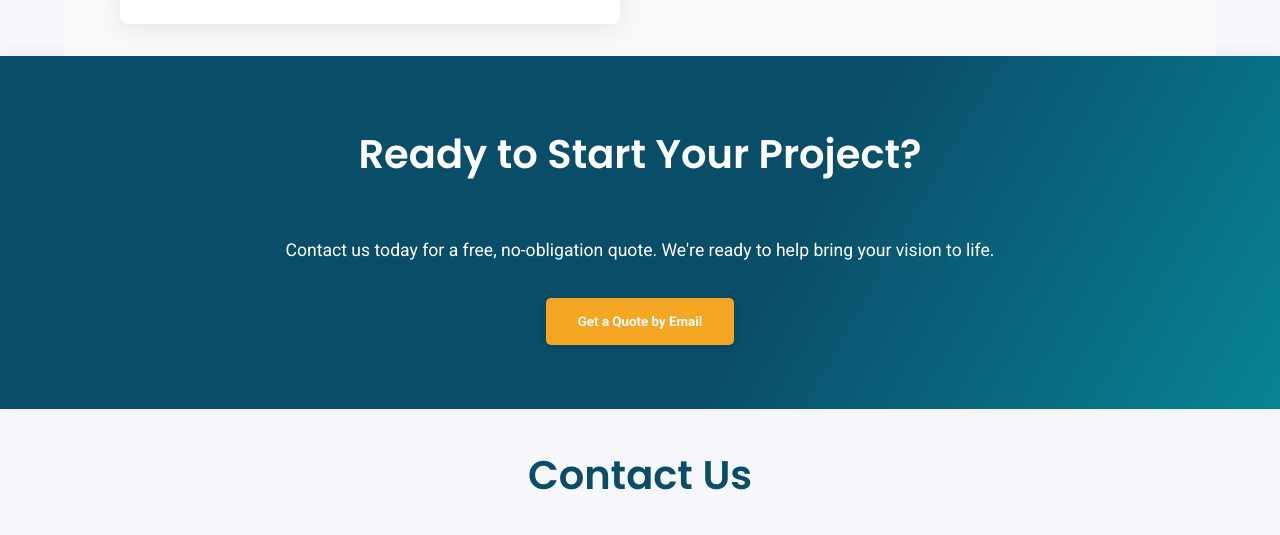
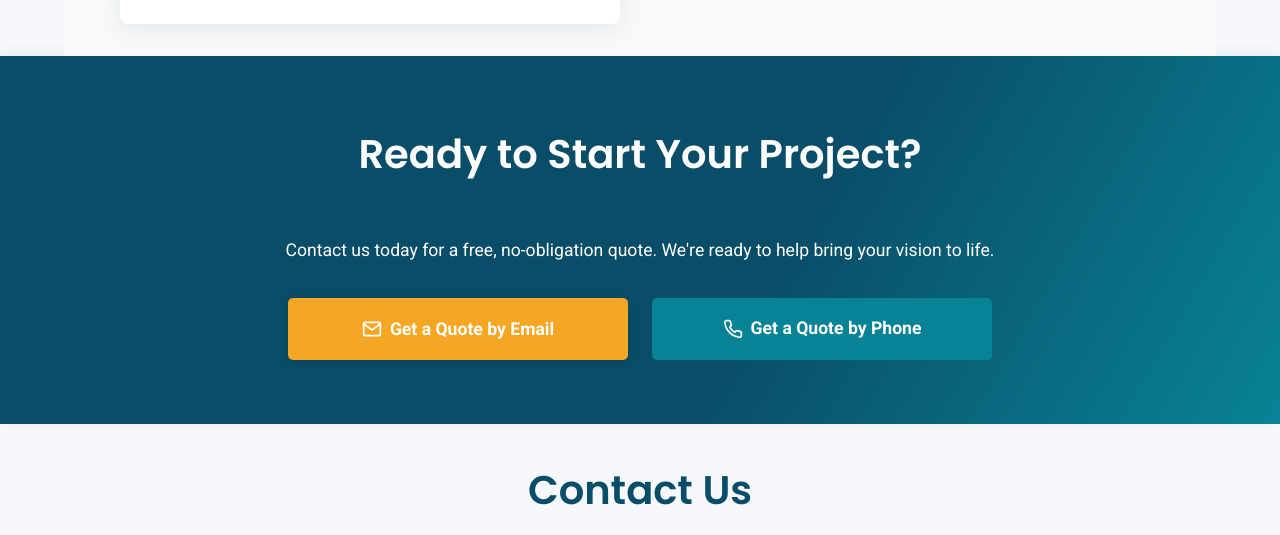
Before and after one commit to Copio01/cusumanohi, a plain HTML site: page index.html in a window 1280 px wide. Shown: the part 3463-3998 px from the top of the page. Drawn offline with Linux system fonts and the light colour scheme; no server answers.

Commit message:
style updates

```diff
--- a/index.html
+++ b/index.html
@@ -782,6 +782,48 @@
                 height: 450px;
             }
         }
+
+        /* Quote buttons container for side-by-side display */
+        .quote-buttons-container {
+            display: flex;
+            flex-wrap: wrap;
+            justify-content: center;
+            gap: 1.5rem;
+            margin: 0 auto;
+            max-width: 800px;
+        }
+
+        .quote-btn {
+            flex: 1 1 280px;
+            display: inline-flex;
+            align-items: center;
+            justify-content: center;
+            min-width: 240px;
+            max-width: 340px;
+            padding: 1rem 1.5rem;
+            text-align: center;
+            font-size: 1.1rem;
+            transition: transform 0.3s, box-shadow 0.3s;
+        }
+
+        .quote-btn:hover {
+            transform: translateY(-5px);
+            box-shadow: 0 8px 20px rgba(0, 0, 0, 0.2);
+        }
+
+        @media (max-width: 640px) {
+            .quote-buttons-container {
+                flex-direction: column;
+                align-items: center;
+                gap: 1rem;
+            }
+
+            .quote-btn {
+                width: 100%;
+                max-width: 100%;
+                margin: 0 1rem;
+            }
+        }
     </style>
 </head>
 <body>
@@ -874,7 +916,26 @@
             </div>
         </section>
 
-        <section id="contact"><div class="container"><h2 class="section-title">Ready to Start Your Project?</h2><p>Contact us today for a free, no-obligation quote. We're ready to help bring your vision to life.</p><button id="ctaContactBtn" class="btn btn-primary">Get a Quote by Email</button></div></section>
+        <section id="contact"><div class="container"><h2 class="section-title">Ready to Start Your Project?</h2><p>Contact us today for a free, no-obligation quote. We're ready to help bring your vision to life.</p>
+
+                <!-- Quote buttons container for side-by-side display -->
+                <div class="quote-buttons-container">
+                    <button id="ctaContactBtn" class="btn btn-primary quote-btn">
+                        <svg xmlns="http://www.w3.org/2000/svg" width="20" height="20" viewBox="0 0 24 24" fill="none" stroke="currentColor" stroke-width="2" stroke-linecap="round" stroke-linejoin="round" style="margin-right: 8px; vertical-align: middle;">
+                            <path d="M4 4h16c1.1 0 2 .9 2 2v12c0 1.1-.9 2-2 2H4c-1.1 0-2-.9-2-2V6c0-1.1.9-2 2-2z"></path>
+                            <polyline points="22,6 12,13 2,6"></polyline>
+                        </svg>
+                        Get a Quote by Email
+                    </button>
+                    <a href="tel:7347778158" class="btn btn-secondary quote-btn">
+                        <svg xmlns="http://www.w3.org/2000/svg" width="20" height="20" viewBox="0 0 24 24" fill="none" stroke="currentColor" stroke-width="2" stroke-linecap="round" stroke-linejoin="round" style="margin-right: 8px; vertical-align: middle;">
+                            <path d="M22 16.92v3a2 2 0 0 1-2.18 2 19.79 19.79 0 0 1-8.63-3.07 19.5 19.5 0 0 1-6-6 19.79 19.79 0 0 1-3.07-8.67A2 2 0 0 1 4.11 2h3a2 2 0 0 1 2 1.72 12.84 12.84 0 0 0 .7 2.81 2 2 0 0 1-.45 2.11L8.09 9.91a16 16 0 0 0 6 6l1.27-1.27a2 2 0 0 1 2.11-.45 12.84 12.84 0 0 0 2.81.7A2 2 0 0 1 22 16.92z"></path>
+                        </svg>
+                        Get a Quote by Phone
+                    </a>
+                </div>
+            </div>
+        </section>
         <section id="contact-info" class="container" style="padding-top:2rem;">
             <h2 class="section-title">Contact Us</h2>
             <div style="display: flex; flex-wrap: wrap; gap: 2.5rem; align-items: flex-start; justify-content: center;">
```
